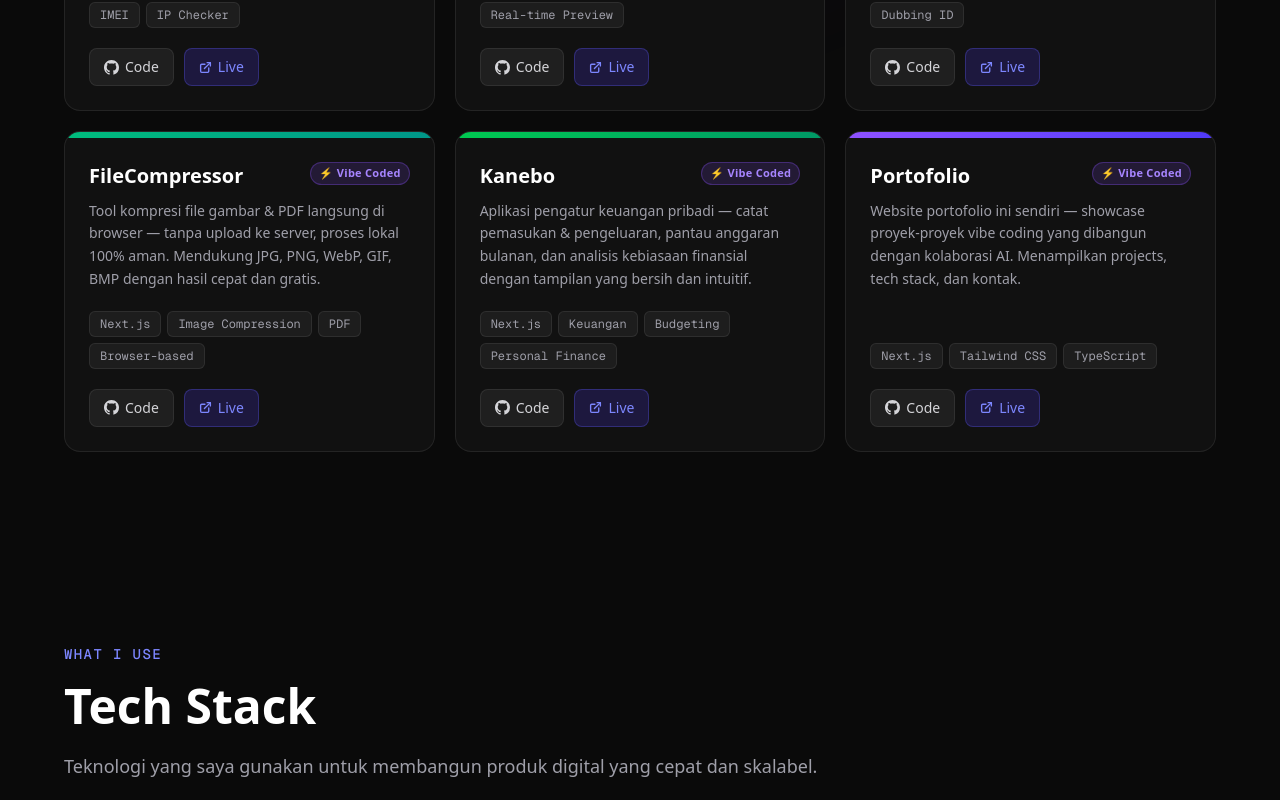
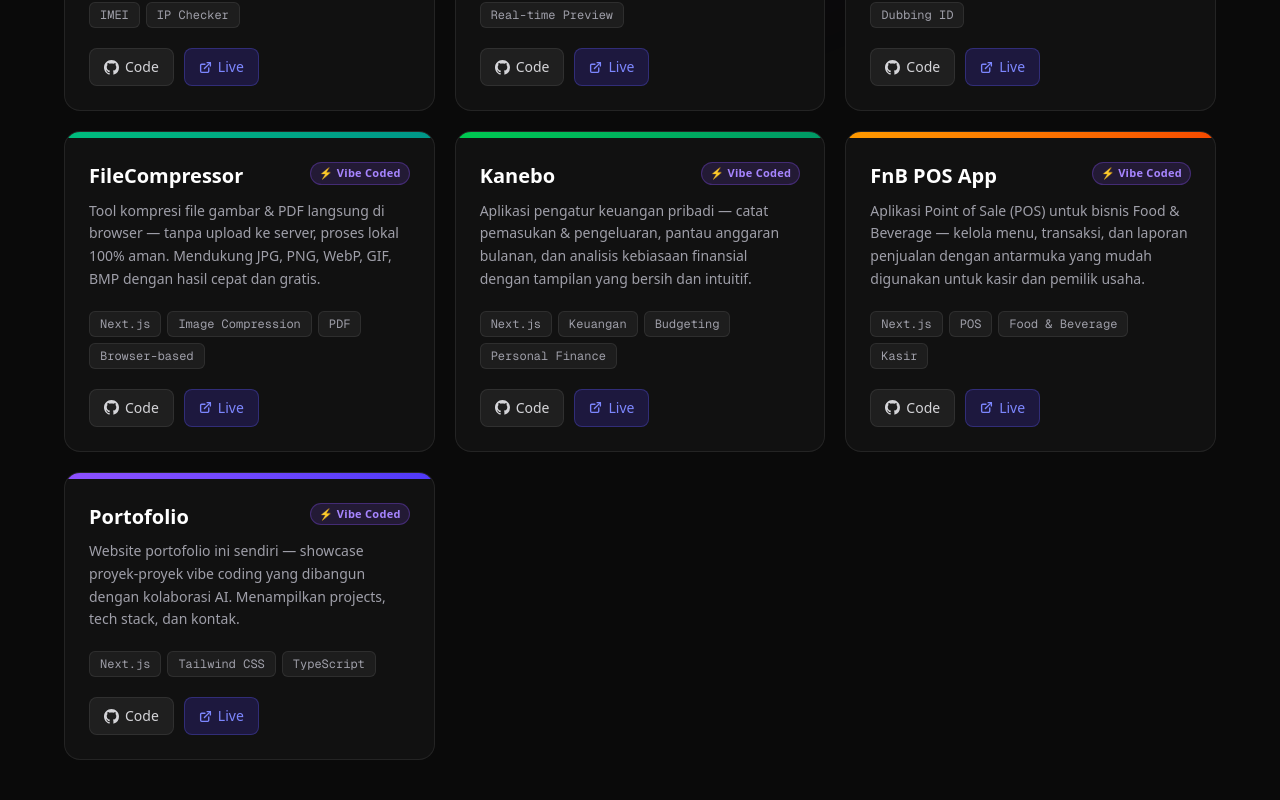
Before and after one commit to debysaputra/company-profile, a Next.js app: page / in a window 1280 px wide. Shown: the part 620-1420 px from the top of the page. Built offline with nearby package versions, Linux system fonts and the light colour scheme.

Commit message:
first commit

```diff
--- a/app/data/projects.ts
+++ b/app/data/projects.ts
@@ -62,6 +62,16 @@ export const projects: Project[] = [
   },
   {
     id: 6,
+    title: 'FnB POS App',
+    description: 'Aplikasi Point of Sale (POS) untuk bisnis Food & Beverage — kelola menu, transaksi, dan laporan penjualan dengan antarmuka yang mudah digunakan untuk kasir dan pemilik usaha.',
+    tags: ['Next.js', 'POS', 'Food & Beverage', 'Kasir'],
+    github: '#',
+    live: 'https://fnb-app-nu.vercel.app/',
+    gradient: 'from-amber-500 to-orange-600',
+    vibeCoded: true,
+  },
+  {
+    id: 7,
     title: 'Portofolio',
     description: 'Website portofolio ini sendiri — showcase proyek-proyek vibe coding yang dibangun dengan kolaborasi AI. Menampilkan projects, tech stack, dan kontak.',
     tags: ['Next.js', 'Tailwind CSS', 'TypeScript'],
```
